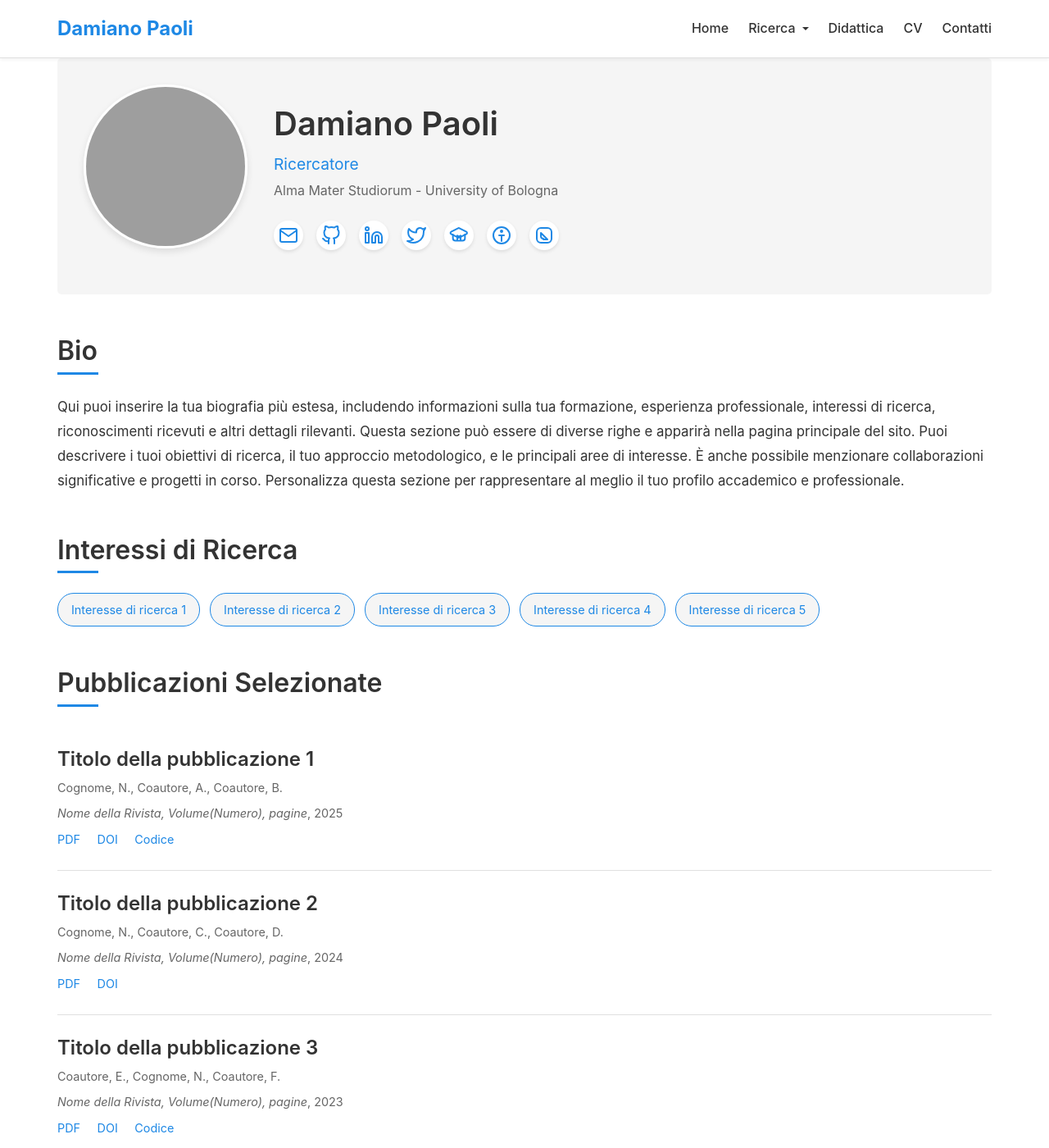
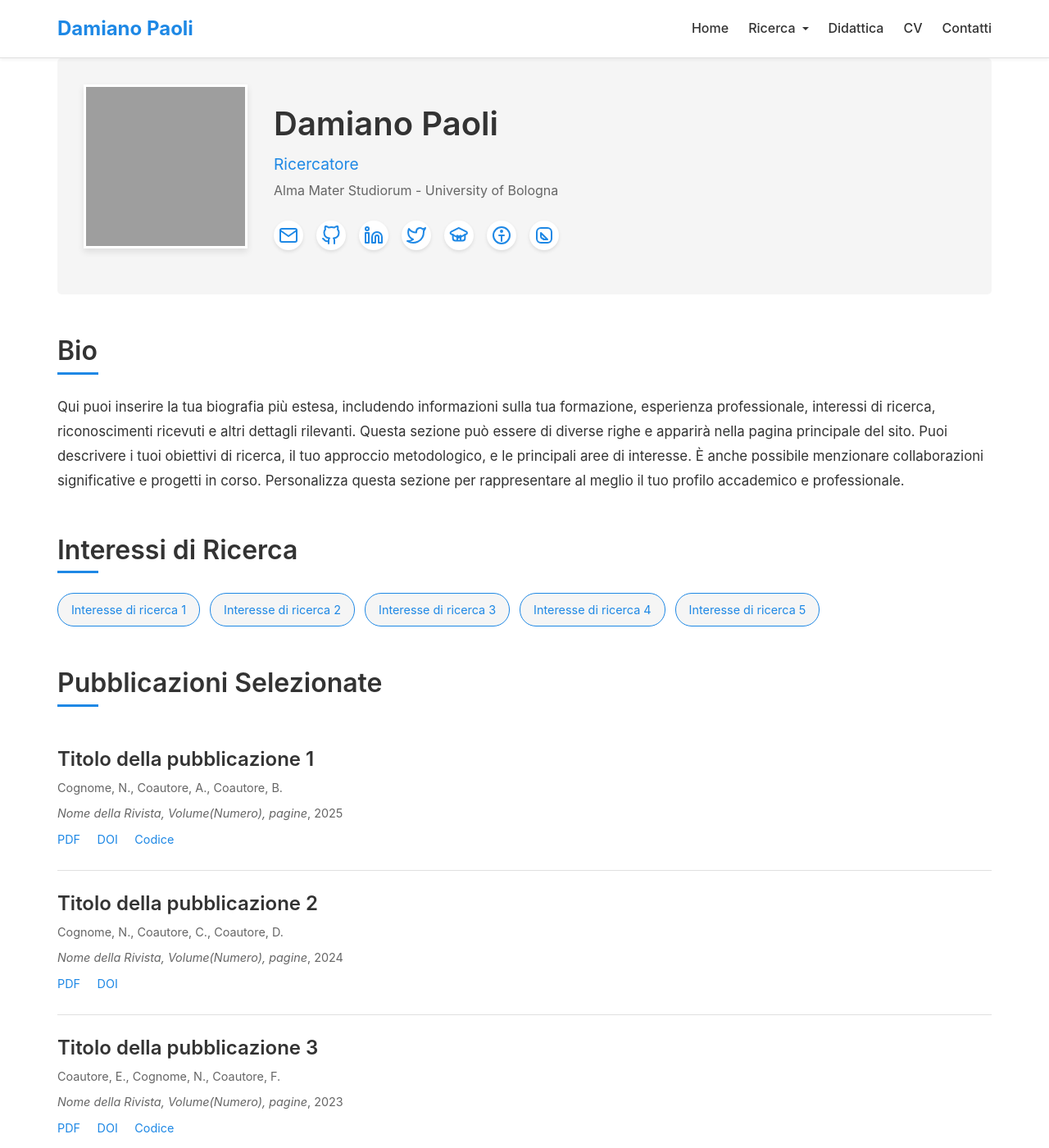
Before and after one commit to damianopaoli/damianopaoli.github.io, a Jekyll site: the page built from index.html, in a window 1280 px wide and 1400 px high. Shown: the whole window at 82% size. Built offline with Jekyll 4.4.1, drawn with Linux system fonts in a browser that asks for light colours; grey boxes are pictures that could not be loaded.

Commit message:
image sqr

```diff
--- a/assets/css/main.css
+++ b/assets/css/main.css
@@ -277,6 +277,7 @@ img {
 
 .profile-image {
   flex: 0 0 200px;
+  justify-items: center;
   margin-right: 2rem;
   margin-bottom: 1rem;
 }
@@ -284,7 +285,7 @@ img {
 .profile-image img {
   width: 200px;
   height: 200px;
-  border-radius: 50%;
+  border-radius: 0%;
   object-fit: cover;
   border: 3px solid white;
   box-shadow: 0 4px 8px rgba(0,0,0,0.1);
```
